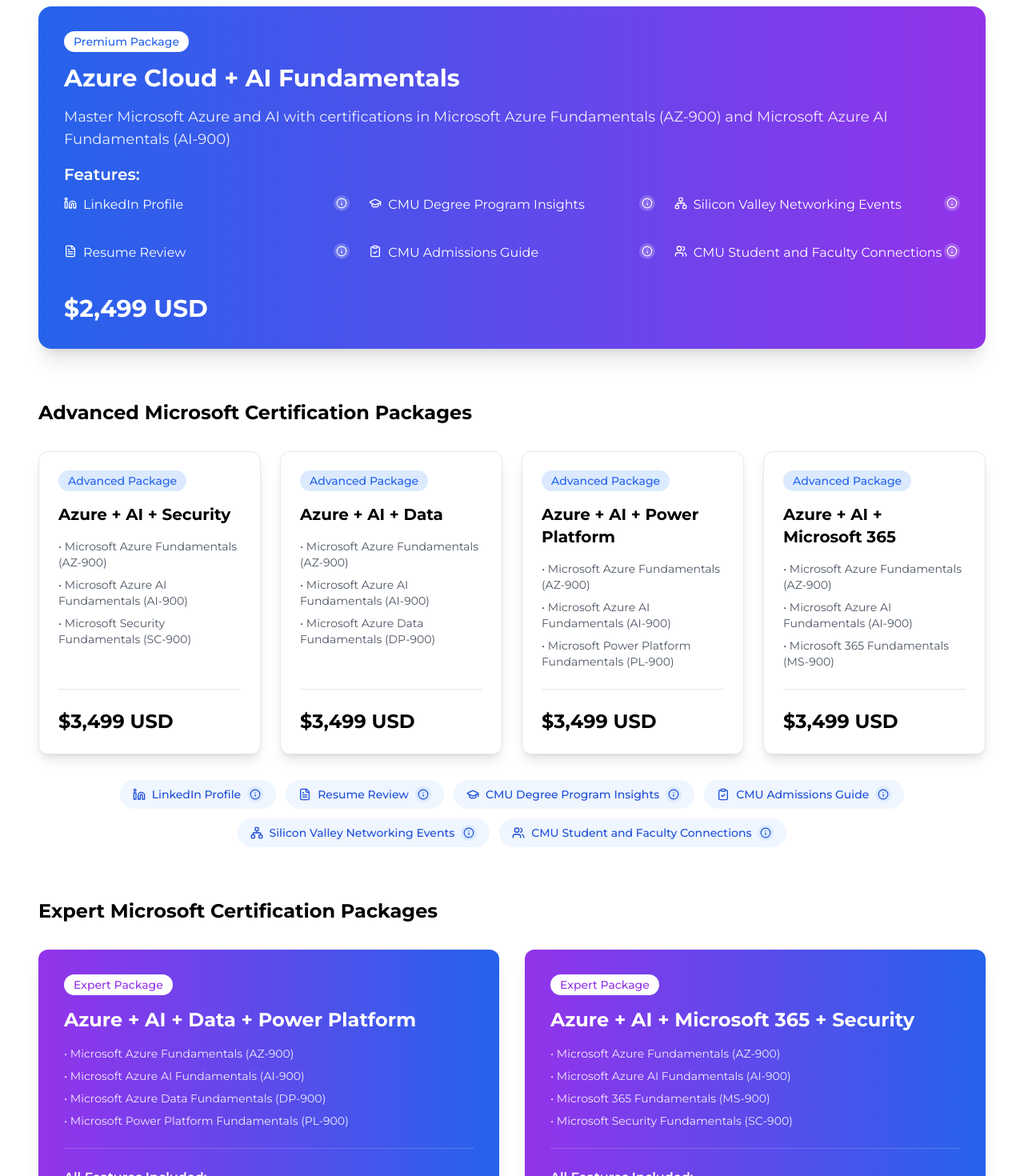
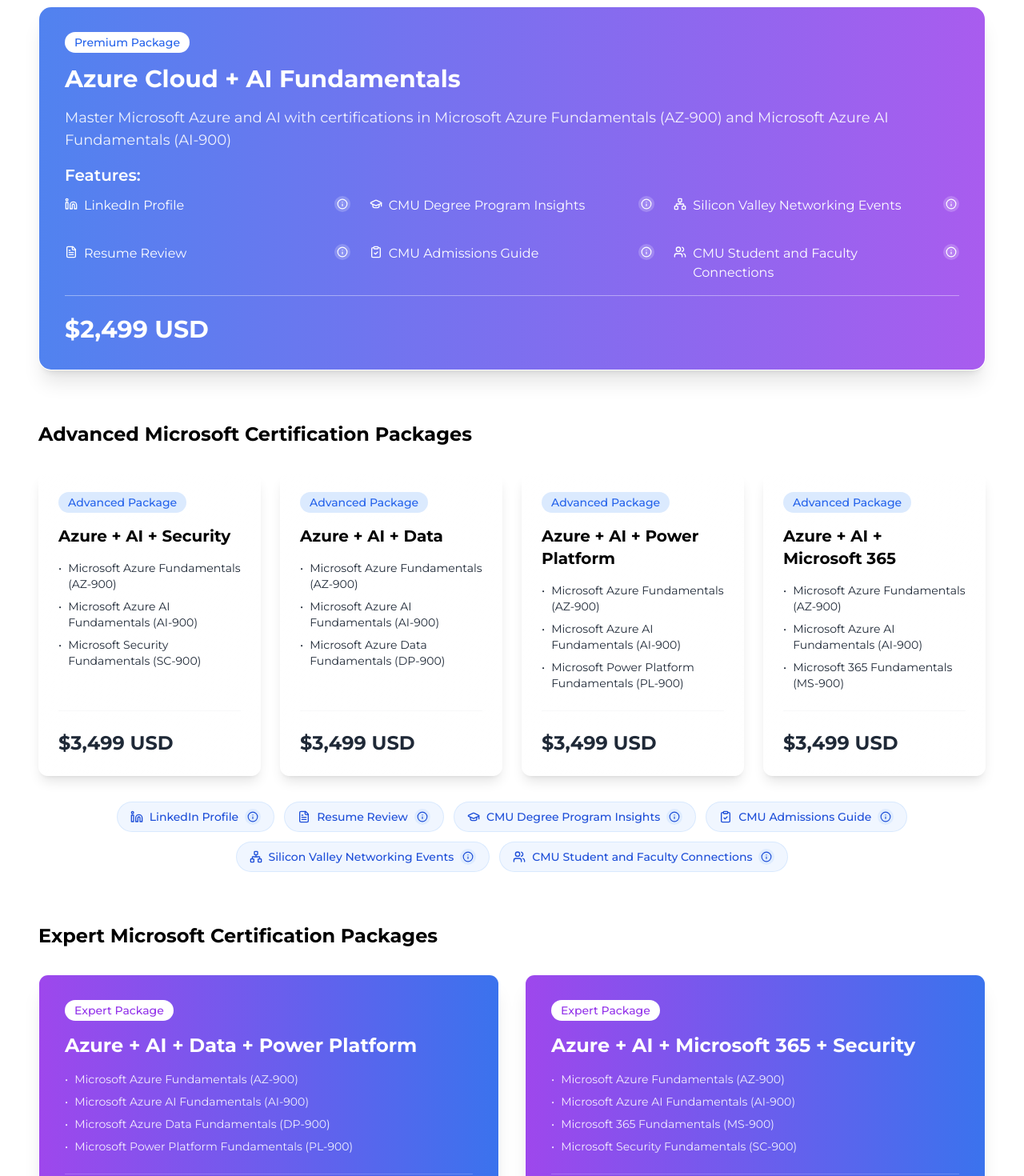
Before and after one commit to Venture-Elite-Class/landing-page, a Next.js app: page /courses in a window 1280 px wide. Shown: the part 80-1550 px from the top of the page at 80% size. Built offline with nearby package versions, Linux system fonts and the light colour scheme.

Commit message:
glassmorphism added

```diff
--- a/app/courses/page.tsx
+++ b/app/courses/page.tsx
@@ -88,12 +88,21 @@ const expertFeatures: Feature[] = [
 ];
 
 const certificationDescriptions: Record<CertType, string> = {
-  Cloud: "Microsoft Azure Fundamentals (AZ-900)",
-  AI: "Microsoft Azure AI Fundamentals (AI-900)",
-  SC: "Microsoft Security Fundamentals (SC-900)",
-  DP: "Microsoft Azure Data Fundamentals (DP-900)",
-  PL: "Microsoft Power Platform Fundamentals (PL-900)",
-  MS: "Microsoft 365 Fundamentals (MS-900)"
+  Cloud: "Microsoft Azure Fundamentals ",
+  AI: "Microsoft Azure AI Fundamentals ",
+  SC: "Microsoft Security Fundamentals ",
+  DP: "Microsoft Azure Data Fundamentals ",
+  PL: "Microsoft Power Platform Fundamentals ",
+  MS: "Microsoft 365 Fundamentals "
+};
+
+const certificationCodes: Record<CertType, string> = {
+  Cloud: "(AZ-900)",
+  AI: "(AI-900)",
+  SC: "(SC-900)",
+  DP: "(DP-900)",
+  PL: "(PL-900)",
+  MS: "(MS-900)"
 };
 
 function getIcon(iconName: string, className: string = "w-5 h-5") {
@@ -118,12 +127,13 @@ export default function CoursesPage() {
     <main className="min-h-screen py-12 px-6 md:px-12">
       {/* Premium Package */}
       <section className="mb-16">
-        <div className="bg-gradient-to-r from-blue-600 to-purple-600 rounded-2xl p-8 text-white shadow-xl hover:shadow-2xl transition-all">
+        <div className="backdrop-blur-md bg-white/10 border border-white/20 rounded-2xl p-8 text-white shadow-xl hover:shadow-2xl transition-all relative overflow-hidden">
+          <div className="absolute inset-0 bg-gradient-to-r from-blue-600/80 to-purple-600/80 -z-10"></div>
           <div className="space-y-4">
             <Badge className="bg-white text-blue-600">Premium Package</Badge>
             <h2 className="text-3xl font-bold">Azure Cloud + AI Fundamentals</h2>
             <p className="text-lg opacity-90">
-              Master Microsoft Azure and AI with certifications in {certificationDescriptions.Cloud} and {certificationDescriptions.AI}
+              Master Microsoft Azure and AI with certifications in {certificationDescriptions.Cloud}<span className="whitespace-nowrap">{certificationCodes.Cloud}</span> and {certificationDescriptions.AI}<span className="whitespace-nowrap">{certificationCodes.AI}</span>
             </p>
             <div className="mt-6">
               <h3 className="text-xl font-semibold mb-3">Features:</h3>
@@ -145,7 +155,7 @@ export default function CoursesPage() {
                             side="bottom"
                             align="center"
                             sideOffset={5}
-                            className="bg-white text-gray-900 border-none shadow-lg p-3 max-w-[280px] rounded-lg"
+                            className="backdrop-blur-md bg-white/80 text-gray-900 border border-white/20 shadow-lg p-3 max-w-[280px] rounded-lg"
                           >
                             <p className="text-sm leading-relaxed">{feature.description}</p>
                           </TooltipContent>
@@ -171,7 +181,7 @@ export default function CoursesPage() {
                             side="bottom"
                             align="center"
                             sideOffset={5}
-                            className="bg-white text-gray-900 border-none shadow-lg p-3 max-w-[280px] rounded-lg"
+                            className="backdrop-blur-md bg-white/80 text-gray-900 border border-white/20 shadow-lg p-3 max-w-[280px] rounded-lg"
                           >
                             <p className="text-sm leading-relaxed">{feature.description}</p>
                           </TooltipContent>
@@ -197,7 +207,7 @@ export default function CoursesPage() {
                             side="bottom"
                             align="center"
                             sideOffset={5}
-                            className="bg-white text-gray-900 border-none shadow-lg p-3 max-w-[280px] rounded-lg"
+                            className="backdrop-blur-md bg-white/80 text-gray-900 border border-white/20 shadow-lg p-3 max-w-[280px] rounded-lg"
                           >
                             <p className="text-sm leading-relaxed">{feature.description}</p>
                           </TooltipContent>
@@ -208,7 +218,7 @@ export default function CoursesPage() {
                 </ul>
               </div>
             </div>
-            <div className="mt-6">
+            <div className="mt-6 pt-6 border-t border-white/40">
               <span className="text-3xl font-bold">$2,499 USD</span>
             </div>
           </div>
@@ -225,33 +235,35 @@ export default function CoursesPage() {
             { title: "Azure + AI + Power Platform", certs: ["Cloud", "AI", "PL"] },
             { title: "Azure + AI + Microsoft 365", certs: ["Cloud", "AI", "MS"] }
           ] as CoursePackage[]).map((package_, index) => (
-            <div key={index} className="bg-white rounded-xl shadow-lg p-6 hover:shadow-xl transition-all border border-gray-200 flex flex-col">
-              <div className="flex-grow">
+            <div key={index} className="backdrop-blur-md bg-white/5 border border-white/20 rounded-xl shadow-lg p-6 hover:shadow-xl transition-all relative overflow-hidden flex flex-col h-full">
+              <div className="absolute inset-0 bg-gradient-to-br from-white/90 to-white/50 -z-10"></div>
+              <div className="flex-grow relative z-10">
                 <Badge className="bg-blue-100 text-blue-600">Advanced Package</Badge>
                 <h3 className="text-xl font-bold mt-4">{package_.title}</h3>
                 <div className="mt-4 space-y-2">
                   {package_.certs.map((cert) => (
-                    <p key={cert} className="text-sm text-gray-600">
-                      • {certificationDescriptions[cert]}
+                    <p key={cert} className="text-sm text-gray-800 flex">
+                      <span className="mr-2 flex-shrink-0">•</span>
+                      <span>{certificationDescriptions[cert]}<span className="whitespace-nowrap">{certificationCodes[cert]}</span></span>
                     </p>
                   ))}
                 </div>
               </div>
-              <div className="mt-6 pt-6 border-t border-gray-200">
-                <span className="text-2xl font-bold">$3,499 USD</span>
+              <div className="mt-6 pt-6 border-t border-gray-200/30">
+                <span className="text-2xl font-bold text-gray-800 block">$3,499 USD</span>
               </div>
             </div>
           ))}
         </div>
         <div className="flex flex-wrap gap-3 justify-center">
           {commonFeatures.map((feature, index) => (
-            <div key={index} className="bg-blue-50 text-blue-700 px-4 py-2 rounded-full text-sm font-medium flex items-center group">
+            <div key={index} className="backdrop-blur-md bg-blue-50/90 border border-blue-200/50 text-blue-700 px-4 py-2 rounded-full text-sm font-medium flex items-center group">
               {getIcon(feature.icon, "w-4 h-4")}
               <span className="mx-2">{feature.title}</span>
               <TooltipProvider>
                 <Tooltip delayDuration={200}>
                   <TooltipTrigger asChild>
-                    <div className="w-5 h-5 rounded-full bg-blue-100 flex items-center justify-center hover:bg-blue-200 transition-colors cursor-help">
+                    <div className="w-5 h-5 rounded-full bg-blue-100/80 backdrop-blur-sm flex items-center justify-center hover:bg-blue-200/80 transition-colors cursor-help">
                       <Info className="w-3.5 h-3.5" />
                     </div>
                   </TooltipTrigger>
@@ -259,7 +271,7 @@ export default function CoursesPage() {
                     side="bottom"
                     align="center"
                     sideOffset={5}
-                    className="bg-white text-gray-900 border-none shadow-lg p-3 max-w-[280px] rounded-lg"
+                    className="backdrop-blur-md bg-white/80 text-gray-900 border border-white/20 shadow-lg p-3 max-w-[280px] rounded-lg"
                   >
                     <p className="text-sm leading-relaxed">{feature.description}</p>
                   </TooltipContent>
@@ -278,14 +290,16 @@ export default function CoursesPage() {
             { title: "Azure + AI + Data + Power Platform", certs: ["Cloud", "AI", "DP", "PL"] },
             { title: "Azure + AI + Microsoft 365 + Security", certs: ["Cloud", "AI", "MS", "SC"] }
           ] as CoursePackage[]).map((package_, index) => (
-            <div key={index} className="bg-gradient-to-r from-purple-600 to-blue-600 rounded-xl shadow-xl p-8 text-white flex flex-col">
-              <div className="flex-grow">
+            <div key={index} className="backdrop-blur-md bg-white/5 border border-white/20 rounded-xl shadow-xl p-8 text-white relative overflow-hidden">
+              <div className="absolute inset-0 bg-gradient-to-r from-purple-600/90 to-blue-600/90 -z-10"></div>
+              <div className="flex-grow relative z-10">
                 <Badge className="bg-white text-purple-600">Expert Package</Badge>
                 <h3 className="text-2xl font-bold mt-4">{package_.title}</h3>
                 <div className="mt-4 space-y-2">
                   {package_.certs.map((cert) => (
-                    <p key={cert} className="text-sm opacity-90">
-                      • {certificationDescriptions[cert]}
+                    <p key={cert} className="text-sm opacity-90 flex">
+                      <span className="mr-2 flex-shrink-0">•</span>
+                      <span>{certificationDescriptions[cert]}<span className="whitespace-nowrap">{certificationCodes[cert]}</span></span>
                     </p>
                   ))}
                 </div>
@@ -293,7 +307,7 @@ export default function CoursesPage() {
 
               <div className="mt-6 pt-6 border-t border-white/20">
                 <h4 className="font-semibold mb-2">All Features Included:</h4>
-                <ul className="grid grid-cols-2 gap-y-6 gap-x-4">
+                <ul className="grid grid-cols-2 gap-y-6 gap-x-4 backdrop-blur-sm bg-white/5 p-4 rounded-lg border border-white/10">
                   {commonFeatures.slice(0, 3).map((feature, index) => (
                     <li key={index} className="flex items-start min-h-[3rem]">
                       {getIcon(feature.icon, "w-4 h-4 mt-0.5")}
@@ -309,7 +323,7 @@ export default function CoursesPage() {
                             side="bottom"
                             align="center"
                             sideOffset={5}
-                            className="bg-white text-gray-900 border-none shadow-lg p-3 max-w-[280px] rounded-lg"
+                            className="backdrop-blur-md bg-white/80 text-gray-900 border border-white/20 shadow-lg p-3 max-w-[280px] rounded-lg"
                           >
                             <p className="text-sm leading-relaxed">{feature.description}</p>
                           </TooltipContent>
@@ -332,7 +346,7 @@ export default function CoursesPage() {
                             side="bottom"
                             align="center"
                             sideOffset={5}
-                            className="bg-white text-gray-900 border-none shadow-lg p-3 max-w-[280px] rounded-lg"
+                            className="backdrop-blur-md bg-white/80 text-gray-900 border border-white/20 shadow-lg p-3 max-w-[280px] rounded-lg"
                           >
                             <p className="text-sm leading-relaxed">{feature.description}</p>
                           </TooltipContent>
@@ -345,7 +359,7 @@ export default function CoursesPage() {
 
               <div className="mt-6 pt-6 border-t border-white/20">
                 <h4 className="font-semibold mb-2">Expert Exclusive Benefits:</h4>
-                <ul className="grid grid-cols-2 gap-y-6 gap-x-4">
+                <ul className="grid grid-cols-2 gap-y-6 gap-x-4 backdrop-blur-sm bg-white/5 p-4 rounded-lg border border-white/10">
                   {expertFeatures.map((feature, index) => (
                     <li key={index} className="flex items-start min-h-[3rem]">
                       {getIcon(feature.icon, "w-4 h-4 mt-0.5")}
@@ -361,7 +375,7 @@ export default function CoursesPage() {
                             side="bottom"
                             align="center"
                             sideOffset={5}
-                            className="bg-white text-gray-900 border-none shadow-lg p-3 max-w-[280px] rounded-lg"
+                            className="backdrop-blur-md bg-white/80 text-gray-900 border border-white/20 shadow-lg p-3 max-w-[280px] rounded-lg"
                           >
                             <p className="text-sm leading-relaxed">{feature.description}</p>
                           </TooltipContent>
```
